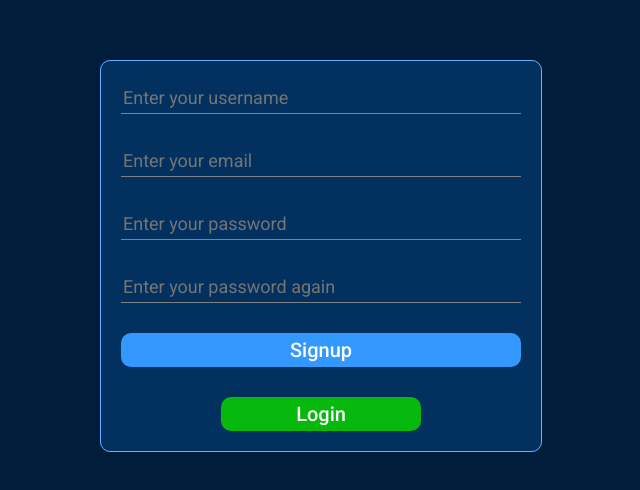
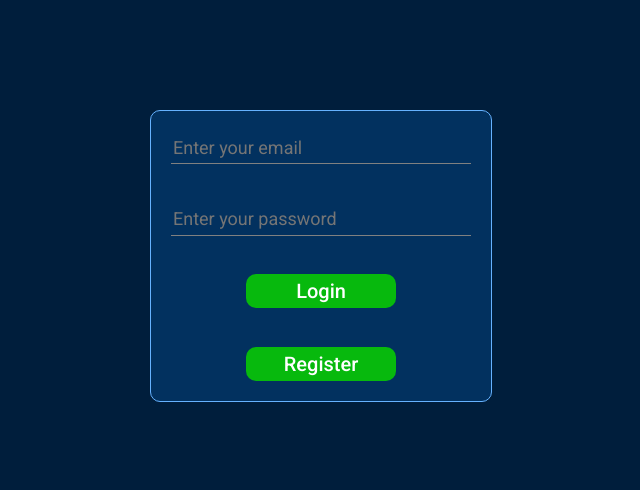
Before and after one commit to PrateekSrivastava1/sapiens, a React (Create React App) app in the folder client/: page /login in a window 1280 px wide. Shown: the part 144-634 px from the top of the page, without its empty margins (319-959 px from the left). Built offline with nearby package versions, Linux system fonts and the light colour scheme.

Commit message:
added context api, done some changes in login page logic

```diff
--- a/client/src/App.js
+++ b/client/src/App.js
@@ -1,4 +1,4 @@
-import Login from "./pages/register/Register";
+import Login from "./pages/login/Login";
 import Register from "./pages/register/Register";
 import Home from "./pages/homePage/Home";
 import Profile from "./pages/profilePage/Profile";
@@ -9,10 +9,10 @@ function App() {
   return (
     <BrowserRouter>
       <Routes>
-        <Route path="/profile/:username" element={<Profile />} />
-        <Route path="/register" element={<Register />} />
-        <Route path="/login" element={<Login />} />
-        <Route path="/" element={<Home />}/>
+        <Route exact path="/profile/:username" element={<Profile />} />
+        <Route exact path="/register" element={<Register />} />
+        <Route exact path="/login" element={<Login />} />
+        <Route exact path="/" element={<Home />}/>
       </Routes>
     </BrowserRouter>
   );
--- a/client/src/pages/login/Login.jsx
+++ b/client/src/pages/login/Login.jsx
@@ -1,16 +1,22 @@
-import React from 'react'
+import React, { useRef } from 'react'
 import "./Login.css";
 
 export default function Login() {
+    const email = useRef();
+    const password = useRef();
+
+    const handleSubmit = (e) => {
+        e.preventDefault();
+    }
     return (
         <>
             <div className="loginBox">
-                <div className="loginBoxWrapper">
-                    <input type="email" placeholder='Enter your email' className="loginInput" />
-                    <input type="password" placeholder='Enter your password' className="loginInput" />
-                    <button className='loginButton'>Login</button>
+                <form className="loginBoxWrapper" onSubmit={handleSubmit}>
+                    <input type="email" required placeholder='Enter your email' className="loginInput" ref={email} />
+                    <input type="password" required placeholder='Enter your password' minLength="8" className="loginInput" ref={password} />
+                    <button className="loginButton">Login</button>
                     <button className='registerButton'>Register</button>
-                </div>
+                </form>
             </div>
         </>
     )
```
Also changed, not shown: client/src/context/Action.js (added), client/src/context/Context.js (added), client/src/context/Reducer.js (added).
